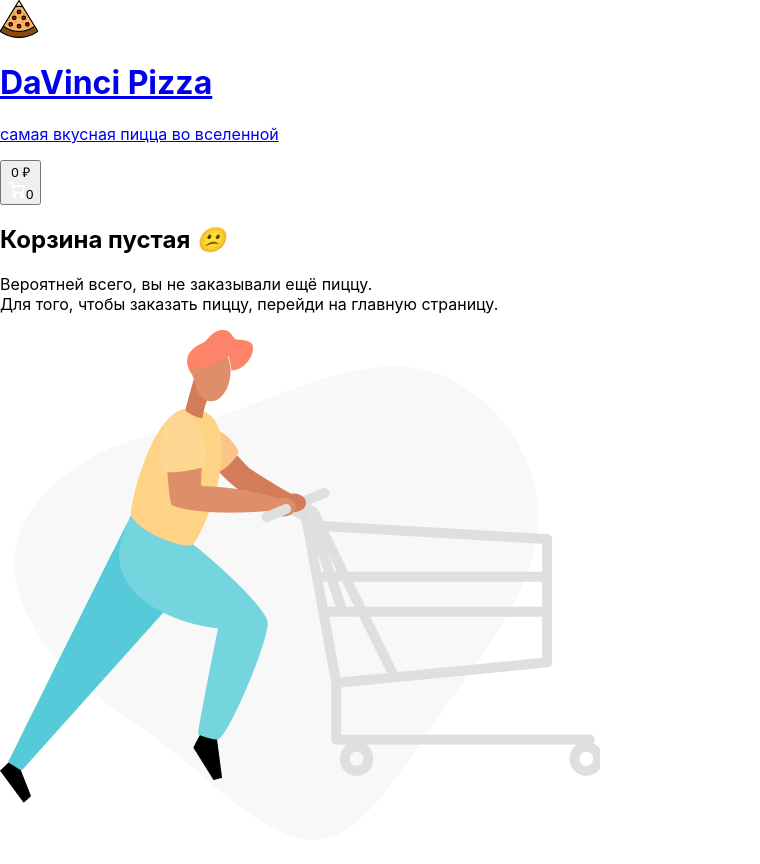
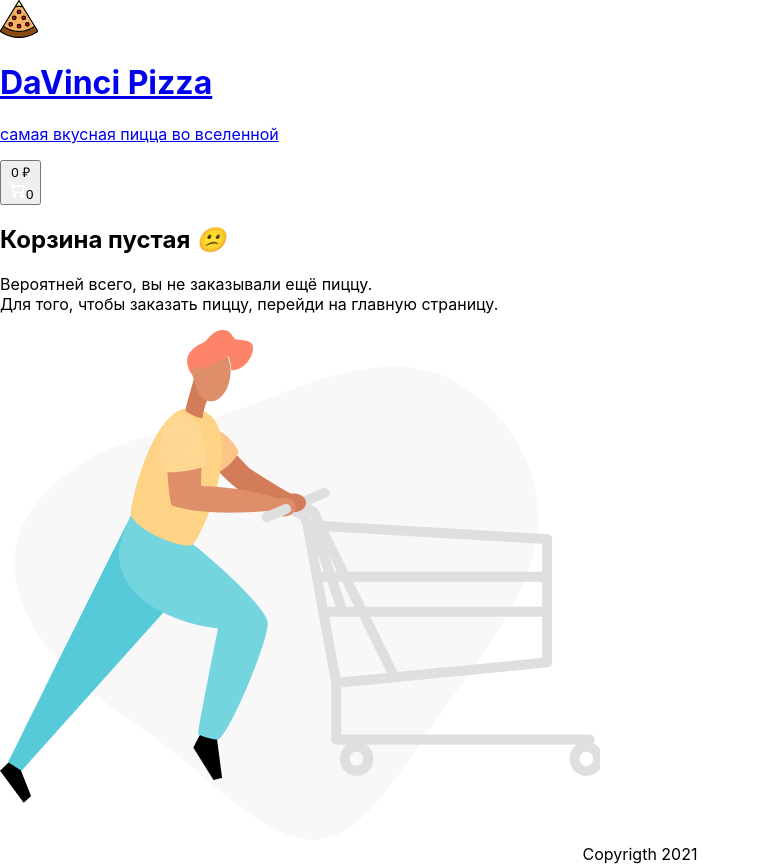
Before and after one commit to bodyan359/react-pizza, a React app: page /cart in a window 1280 px wide. Shown: the whole page, without its empty margins (0-760 px from the left). Built offline with nearby package versions, Linux system fonts and the light colour scheme; the HTML template or start-up script is replaced by a standard one.

Commit message:
mini-footer added

```diff
--- a/src/App.js
+++ b/src/App.js
@@ -1,18 +1,21 @@
 import React from 'react';
 
-import { Header } from './components';
+import { Header, Footer } from './components';
 import { Home, Cart } from './pages';
 import { Route } from 'react-router-dom';
 
 
 function App() {
   return (
+    <div>
     <div className="wrapper">
       <Header />
       <div className="content">
       <Route path="/" component={Home} exact/>
       <Route path="/cart" component={Cart} exact/>
       </div>
+    </div>
+    <Footer />
     </div>
     );
   }
--- /dev/null
+++ b/src/components/Footer.jsx
@@ -0,0 +1,11 @@
+import React from 'react'
+
+function Footer() {
+    return (
+        <div className="footer">
+            <center>Copyrigth 2021</center>
+        </div>
+    )
+}
+
+export default Footer;
--- a/src/components/Header.jsx
+++ b/src/components/Header.jsx
@@ -6,11 +6,11 @@
 import { useSelector } from 'react-redux';
 
 function Header() {
+
   const { totalPrice, totalCount} = useSelector(({cart}) => ({
     totalPrice: cart.totalPrice,
     totalCount: cart.totalCount,
   }));
-
 
   return (
     <div className="header">
--- a/src/components/index.js
+++ b/src/components/index.js
@@ -6,6 +6,7 @@
     export {default as PizzaBlock} from './PizzaBlock';
     export {default as CartItem} from './CartItem';
     export {default as PizzaLoadingBlock} from './PizzaBlock/LoadingBlock';
+    export {default as Footer} from './Footer';
 // import Button from './Button';
 // import Categories from './Categories';
 // import Header from './Header';
```
